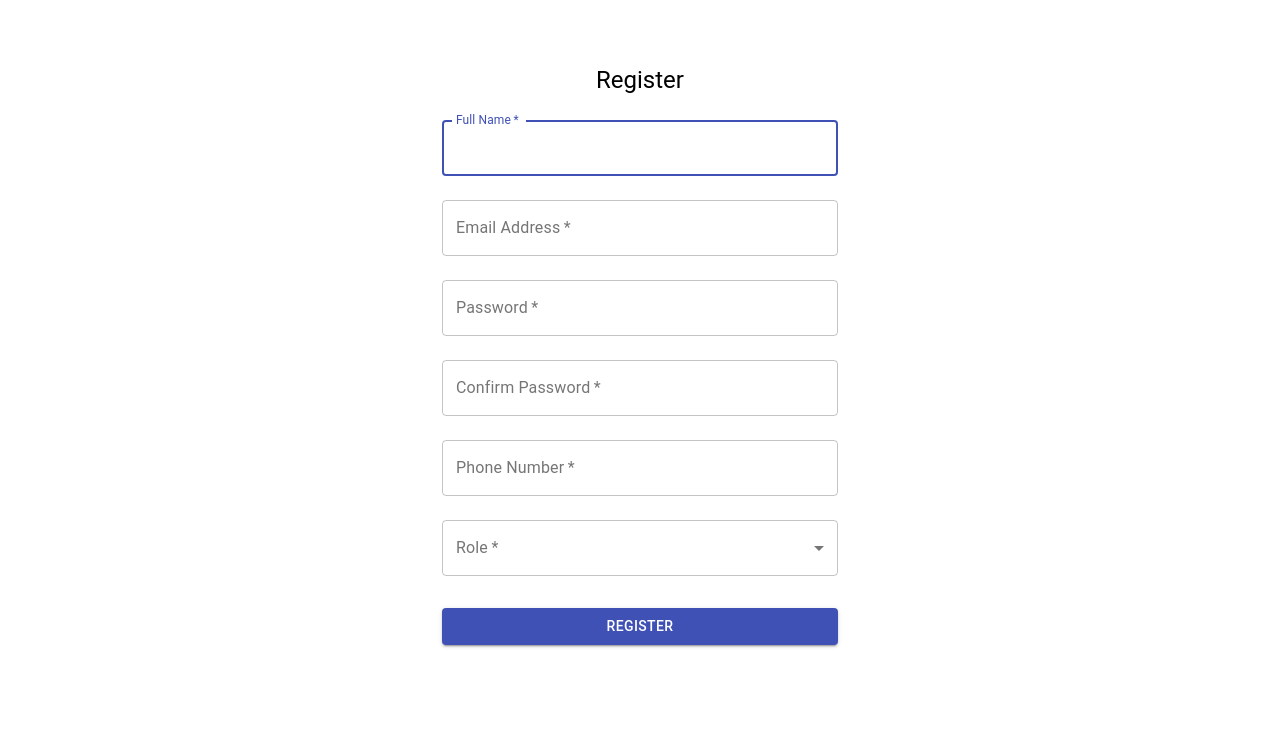
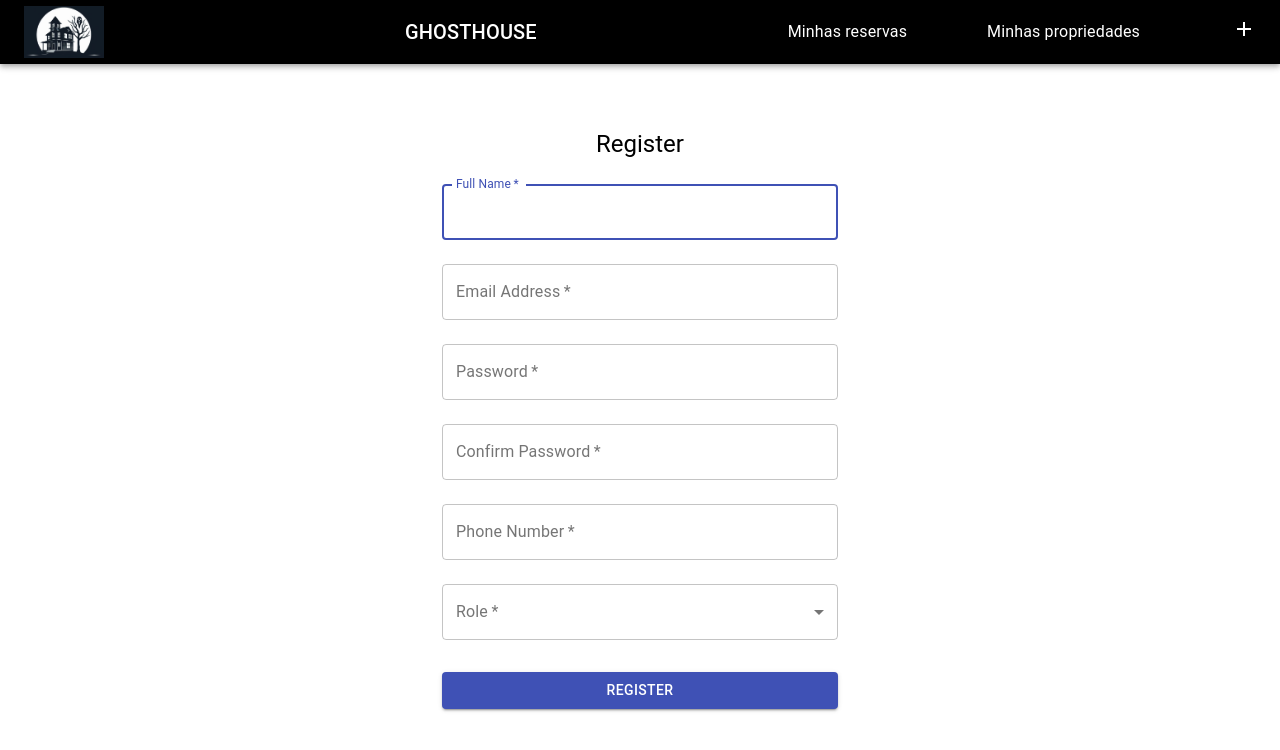
Before and after one commit to mariamafra/ghosthouse-front, a React (Create React App) app: page /register in a window 1280 px wide. Shown: the top 750 px of the page. Built offline with nearby package versions, Linux system fonts and the light colour scheme; the HTML template or start-up script is replaced by a standard one.

Commit message:
Register update

```diff
--- a/src/pages/LoginPage.js
+++ b/src/pages/LoginPage.js
@@ -1,5 +1,6 @@
 import React, { useState } from 'react';
 import { Link } from 'react-router-dom';
+import Appbar from '../components/Appbar'
 import { TextField, Button, Typography, Container, makeStyles } from '@material-ui/core';
 
 const useStyles = makeStyles((theme) => ({
@@ -31,6 +32,8 @@ const LoginPage = () => {
   };
 
   return (
+    <div>
+    <Appbar /> {/* TRATAR PARA NÃO APARECER O MENU */}
     <Container component="main" maxWidth="xs">
       <div className={classes.container}>
         <Typography component="h1" variant="h5">
@@ -78,6 +81,7 @@ const LoginPage = () => {
         </form>
       </div>
     </Container>
+    </div>
   );
 };
 
--- a/src/pages/Register.js
+++ b/src/pages/Register.js
@@ -1,4 +1,5 @@
 import React, { useState } from 'react';
+import Appbar from '../components/Appbar'
 import { TextField, Button, Typography, Container, makeStyles, FormControl, InputLabel, Select, MenuItem } from '@material-ui/core';
 
 const useStyles = makeStyles((theme) => ({
@@ -37,6 +38,8 @@ const Register = () => {
   };
 
   return (
+    <div>
+    <Appbar /> {/* TRATAR PARA NÃO APARECER O MENU */}
     <Container component="main" maxWidth="xs">
       <div className={classes.container}>
         <Typography component="h1" variant="h5">
@@ -131,6 +134,7 @@ const Register = () => {
         </form>
       </div>
     </Container>
+    </div>
   );
 };
 
```
